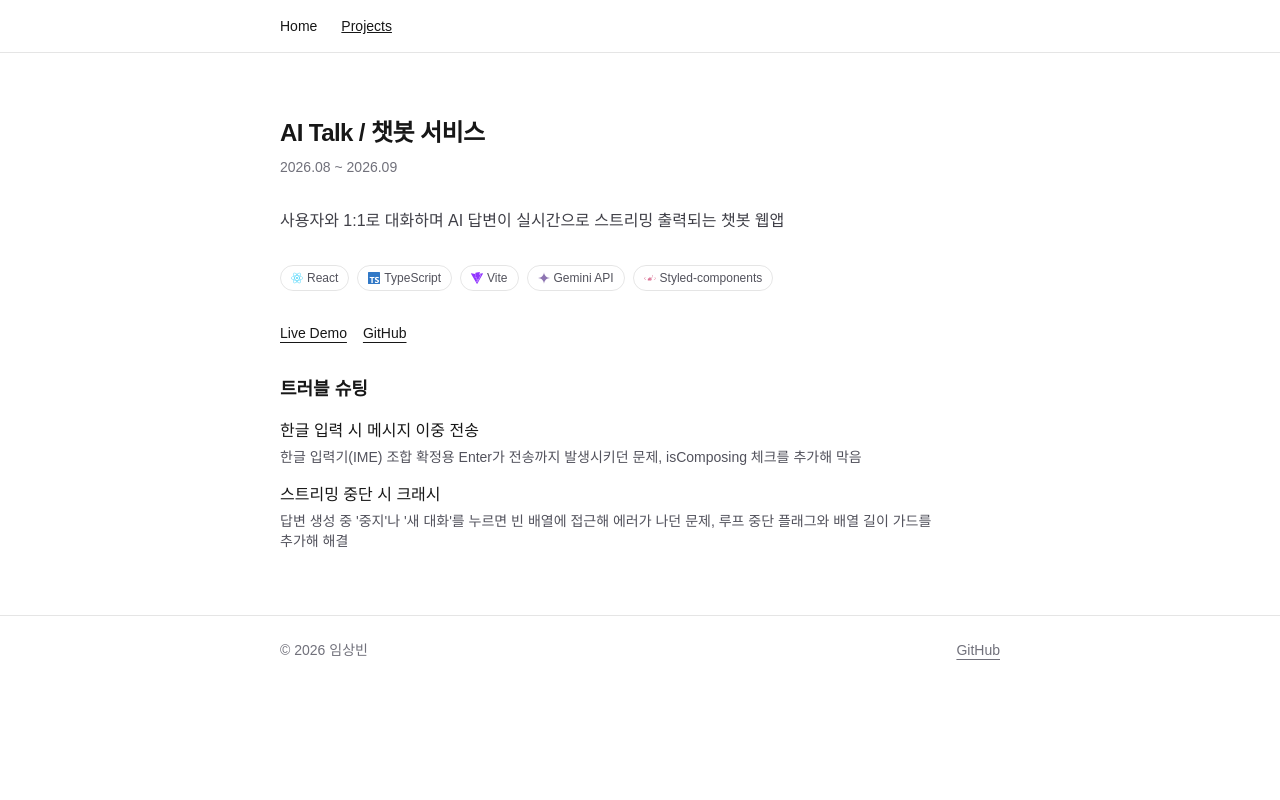
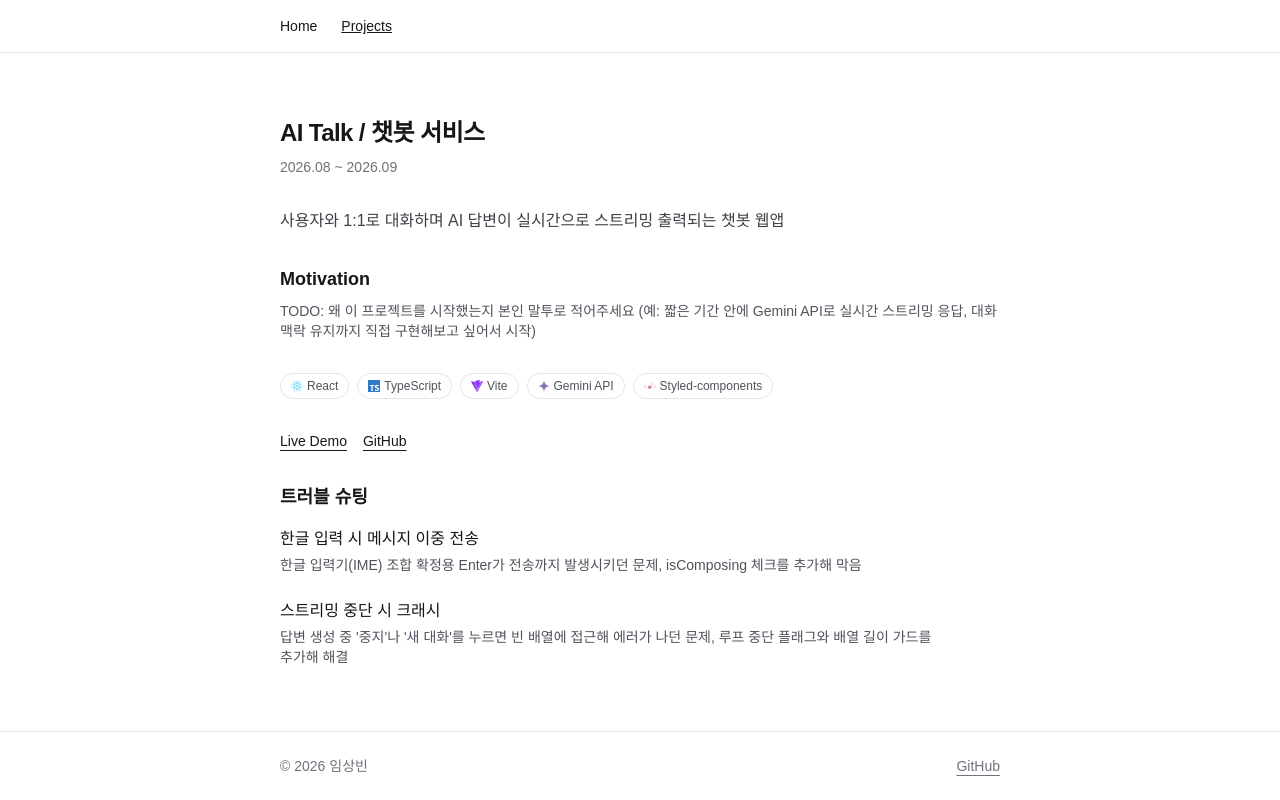
Before and after one commit to lym-bin/sangbin-dev, a Next.js app: page /projects/ai-talk in a window 1280 px wide. Built offline with nearby package versions, Linux system fonts and the light colour scheme.

Commit message:
프로젝트 상세에 motivation, 트러블슈팅 코드블록, figma 링크 추가

```diff
--- a/src/app/projects/[slug]/page.tsx
+++ b/src/app/projects/[slug]/page.tsx
@@ -49,6 +49,13 @@ export default async function ProjectPage({
         {project.summary}
       </p>
 
+      <div className="flex flex-col gap-2">
+        <h2 className="text-lg font-semibold">Motivation</h2>
+        <p className="text-pretty break-keep text-sm text-zinc-600 dark:text-zinc-400">
+          {project.motivation}
+        </p>
+      </div>
+
       <div className="flex flex-wrap gap-2">
         {project.stack.map((tech) => (
           <TechChip key={tech} name={tech} />
@@ -69,16 +76,34 @@ export default async function ProjectPage({
             GitHub
           </a>
         )}
+        {project.links.figma && (
+          <a
+            href={project.links.figma}
+            className="underline underline-offset-4"
+          >
+            Figma
+          </a>
+        )}
       </div>
       <div className="flex flex-col gap-4">
         <h2 className="text-lg font-semibold">트러블 슈팅</h2>
-        <ul className="flex flex-col gap-4">
+        <ul className="flex flex-col gap-6">
           {project.troubleshooting.map((item) => (
             <li key={item.title}>
               <h3 className="font-medium">{item.title}</h3>
               <p className="mt-1 text-pretty break-keep text-sm text-zinc-600 dark:text-zinc-400">
                 {item.description}
               </p>
+              {item.codeBlocks?.map((block) => (
+                <div key={block.code} className="mt-2">
+                  {block.label && (
+                    <p className="mb-1 text-xs text-zinc-500">{block.label}</p>
+                  )}
+                  <pre className="overflow-x-auto rounded-lg bg-zinc-100 p-4 text-xs dark:bg-zinc-900">
+                    <code className="font-mono">{block.code}</code>
+                  </pre>
+                </div>
+              ))}
             </li>
           ))}
         </ul>
--- a/src/data/projects.ts
+++ b/src/data/projects.ts
@@ -3,15 +3,21 @@ export type Project = {
   title: string;
   period: string;
   summary: string;
+  motivation: string;
   stack: string[];
   thumbnail?: string;
   links: {
     demo?: string;
     github?: string;
+    figma?: string;
   };
   troubleshooting: {
     title: string;
     description: string;
+    codeBlocks?: {
+      label?: string;
+      code: string;
+    }[];
   }[];
 };
 
@@ -23,6 +29,8 @@ export const projects: Project[] = [
     period: "2026.07 ~ 2026.09",
     summary:
       "모던 HTML/CSS로 만들었던 미니멀 쇼핑몰 프로토타입을 React + TypeScript + Firebase로 전면 재 구축한 개인 프로젝트",
+    motivation:
+      "바닐라 HTML/CSS로 정적 화면만 만들다 보니 상태 관리와 재사용성에 한계를 느껴서, 상품 목록/필터 → 상세 → 장바구니 → 주문/결제 → 로그인/마이페이지까지 이어지는 실제 쇼핑몰 플로우를 처음부터 끝까지 React + TypeScript로 직접 구현해보고 싶어서 시작했습니다.",
     stack: ["React", "TypeScript", "Firebase", "Vite", "GSAP"],
     thumbnail: "/projects/objet-b-web.gif",
     links: {
@@ -40,6 +48,35 @@ export const projects: Project[] = [
         description:
           "React Router로 클라이언트 라우팅을 하는데, vercel이 직접 요청받은 경로는 실제 파일을 찾다가 404를 반환하던 문제. vercel.json에 모든 경로를 index.html로 돌려주는 rewrite 설정을 추가해 해결",
       },
+      {
+        title: "계속 헤더 로고가 왼쪽으로 쏠리던 현상",
+        description:
+          "CSS로 여러 번 중앙 정렬을 다시 잡아도 로고가 미세하게 왼족으로 쏠려 보이던 버그, 알고 보니 CSS 문제가 아니라 로고 SVG 안에 제작한 내장 PNG이미지가 비대칭으로 제작되서 배치 되있었고 이미지 대신 CSS로 로고를 새로 그려서 해결",
+      },
+      {
+        title: "TypeScript 패키지 누락으로 인한 오류",
+        description:
+          "컴포넌트 파일들을 전부 .tsx 확장자로 작성하고 VS Code 내에서 타입 힌트와 자동 완성이 정상적으로 작동하여 TypeScript 기반으로 완벽히 연동되었다고 생각했지만, 디버깅을 해보니 package.json의 devDependencies에 typescript 패키지가 없고 tsconfig.json 설정파일도 누락되어 있었음.",
+        codeBlocks: [
+          {
+            label: "터미널을 통해 필요한 개발자 의존성 패키지 설치",
+            code: "npm install -D typescript @types/react @types/react-dom",
+          },
+          {
+            label: "프로젝트 루트에 TypeScript 컴파일러 설정 파일 생성",
+            code: "npx tsc --init",
+          },
+          {
+            label: "tsconfig.json에서 모듈 해석 방식 수정",
+            code: `// tsconfig.json
+{
+  "compilerOptions": {
+    "moduleResolution": "bundler"
+  }
+}`,
+          },
+        ],
+      },
     ],
   },
   {
@@ -48,10 +85,15 @@ export const projects: Project[] = [
     period: "2026.06 ~ 2026.08",
     summary:
       "운영중인 유기동물 입양 사이트 '포인핸드'를 리뉴얼한 개인 프로젝트",
+    motivation:
+      "TODO: 왜 이 프로젝트를 시작했는지 본인 말투로 적어주세요 (예: 공백기 이후 다시 개발을 시작하면서 바닐라 JS와 공공 API 연동 같은 기초기를 다시 다지고 싶어서 시작)",
     stack: ["HTML", "CSS", "VanilaJS", "Figma", "PHOTO SHOP"],
     thumbnail: "/projects/pawinhand.gif",
     links: {
       demo: "https://lym-bin.github.io",
+      github: "https://github.com/lym-bin/lym-bin.github.io",
+      figma:
+        "https://www.figma.com/design/3sjbtMMfkh7PhoGhbC1fd2/포인핸드-리뉴얼-와이어-프레임?node-id=0-1",
     },
     troubleshooting: [
       {
@@ -72,6 +114,8 @@ export const projects: Project[] = [
     period: "2026.08 ~ 2026.09",
     summary:
       "사용자와 1:1로 대화하며 AI 답변이 실시간으로 스트리밍 출력되는 챗봇 웹앱",
+    motivation:
+      "TODO: 왜 이 프로젝트를 시작했는지 본인 말투로 적어주세요 (예: 짧은 기간 안에 Gemini API로 실시간 스트리밍 응답, 대화 맥락 유지까지 직접 구현해보고 싶어서 시작)",
     stack: ["React", "TypeScript", "Vite", "Gemini API", "Styled-components"],
     thumbnail: "/projects/ai-talk.gif",
     links: {
```
